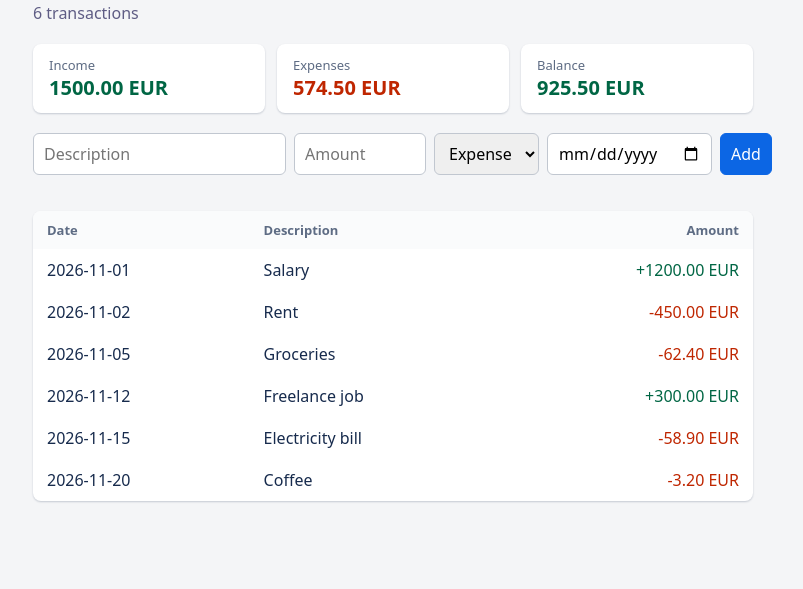
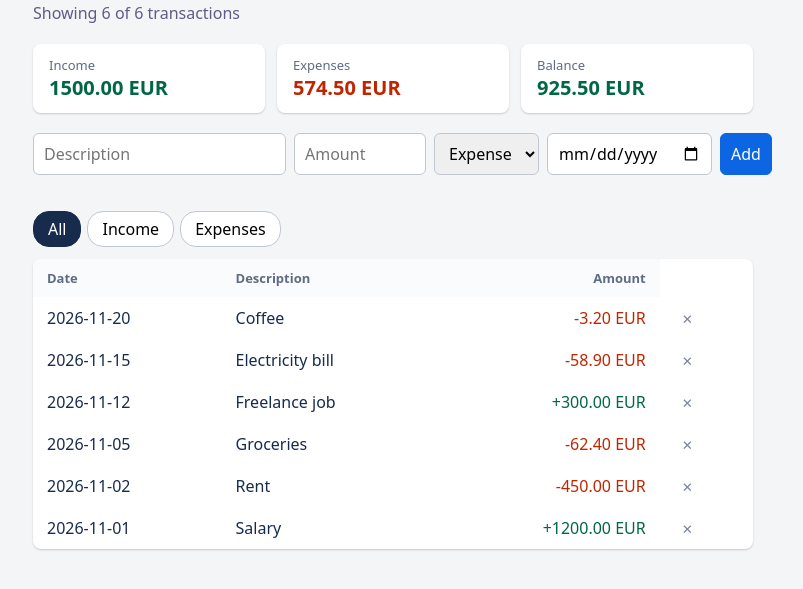
Before and after one commit to GiorgosFoteinopoulos/pocket-budget, a plain HTML site: page index.html in a window 1280 px wide. Shown: the part 69-658 px from the top of the page, without its empty margins (247-1050 px from the left). Drawn offline with Linux system fonts and the light colour scheme.

Commit message:
PB-7 Filter by type, sort newest first and delete transactions

```diff
--- a/css/styles.css
+++ b/css/styles.css
@@ -115,3 +115,35 @@ th {
     color: #bf2600;
     font-size: 14px;
 }
+
+.filters {
+    display: flex;
+    gap: 6px;
+    margin-bottom: 12px;
+}
+
+.filters button {
+    padding: 6px 14px;
+    border: 1px solid #c1c7d0;
+    border-radius: 16px;
+    background: #ffffff;
+    font: inherit;
+    cursor: pointer;
+}
+
+.filters button.active {
+    background: #172b4d;
+    border-color: #172b4d;
+    color: #ffffff;
+}
+.delete {
+    padding: 2px 8px;
+    border: none;
+    background: transparent;
+    color: #7a869a;
+    cursor: pointer;
+}
+
+.delete:hover {
+    color: #bf2600
+}
--- a/index.html
+++ b/index.html
@@ -39,6 +39,12 @@
     </form>
     <p id="form-error" class="form-error"></p>
 
+    <div class="filters">
+        <button type="button" data-filter="all" class="active">All</button>
+        <button type="button" data-filter="income">Income</button>
+        <button type="button" data-filter="expense">Expenses</button>
+    </div>
+
 <table class="transactions">
     <thead>
     <tr>
--- a/js/app.js
+++ b/js/app.js
@@ -1,13 +1,18 @@
 const currency = 'EUR';
 
-const transactions = [
-    { description: 'Salary', amount: 1200, date: '2026-11-01' },
-    { description: 'Rent', amount: -450, date: '2026-11-02' },
-    { description: 'Groceries', amount: -62.40, date: '2026-11-05' },
-    { description: 'Freelance job', amount: 300, date: '2026-11-12' },
-    { description: 'Electricity bill', amount: -58.90, date: '2026-11-15' },
-    { description: 'Coffee', amount: -3.20, date: '2026-11-20' }
+// ---------- Data (PB-4) ----------
+
+let transactions = [
+    { id: 1, description: 'Salary', amount: 1200, date: '2026-11-01' },
+    { id: 2, description: 'Rent', amount: -450, date: '2026-11-02' },
+    { id: 3, description: 'Groceries', amount: -62.40, date: '2026-11-05' },
+    { id: 4, description: 'Freelance job', amount: 300, date: '2026-11-12' },
+    { id: 5, description: 'Electricity bill', amount: -58.90, date: '2026-11-15' },
+    { id: 6, description: 'Coffee', amount: -3.20, date: '2026-11-20' }
 ];
+let nextId = 7;
+
+// ---------- Formatting (PB-3) ----------
 
 function formatMoney(amount) {
     return `${amount.toFixed(2)} ${currency}`;
@@ -21,6 +26,7 @@ function formatSigned(amount) {
     }
 }
 
+// ---------- Working with the list (PB-4) ----------
 
 function summarize(list) {
     let income = 0;
@@ -35,11 +41,12 @@ function summarize(list) {
     return { income: income, expenses: expenses, balance: income + expenses };
 }
 
+// ---------- Showing it on the page (PB-5) ----------
+
 const rowsBody = document.getElementById('transaction-rows');
 const incomeLabel = document.getElementById('total-income');
 const expensesLabel = document.getElementById('total-expenses');
 const balanceLabel = document.getElementById('total-balance');
-
 
 function createRow(transaction) {
     const row = document.createElement('tr');
@@ -58,7 +65,16 @@ function createRow(transaction) {
         amountCell.className = 'amount expense';
     }
 
-    row.append(dateCell, descriptionCell, amountCell);
+    const actionCell = document.createElement('td');
+    const deleteButton = document.createElement('button');
+    deleteButton.type = 'button';
+    deleteButton.className = 'delete';
+    deleteButton.dataset.id = transaction.id;
+    deleteButton.textContent = '✕';
+    deleteButton.title = 'Delete';
+    actionCell.append(deleteButton);
+
+    row.append(dateCell, descriptionCell, amountCell, actionCell);
     return row;
 }
 
@@ -73,7 +89,6 @@ function renderTotals(summary) {
     incomeLabel.textContent = formatMoney(summary.income);
     expensesLabel.textContent = formatMoney(Math.abs(summary.expenses));
     balanceLabel.textContent = formatMoney(summary.balance);
-
     if (summary.balance < 0) {
         balanceLabel.className = 'value expense';
     } else {
@@ -82,11 +97,13 @@ function renderTotals(summary) {
 }
 
 function renderAll() {
-    renderTable(transactions);
+    const visible = visibleTransactions();
+    renderTable(visible);
     renderTotals(summarize(transactions));
-    document.getElementById('summary').textContent = `${transactions.length} transactions`;
+    document.getElementById('summary').textContent = `Showing ${visible.length} of ${transactions.length} transactions`;
 }
 
+// ---------- Adding from the form (PB-6) ----------
 
 const form = document.getElementById('transaction-form');
 const descriptionInput = document.getElementById('description');
@@ -98,7 +115,6 @@ const formError = document.getElementById('form-error');
 function showError(text) {
     formError.textContent = text;
 }
-
 
 function handleSubmit(event) {
     event.preventDefault();
@@ -126,7 +142,8 @@ function handleSubmit(event) {
         signedAmount = -amount;
     }
 
-    transactions.push({ description: description, amount: signedAmount, date: date });
+    transactions.push({ id: nextId, description: description, amount: signedAmount, date: date });
+    nextId = nextId + 1;
     renderAll();
 
     showError('');
@@ -135,5 +152,49 @@ function handleSubmit(event) {
     descriptionInput.focus();
 }
 
+// ---------- Filter, sort, delete (PB-7) ----------
+
+const filtersBox = document.querySelector('.filters');
+let currentFilter = 'all';
+
+function visibleTransactions() {
+    let visible = transactions;
+    if (currentFilter === 'income') {
+        visible = transactions.filter(t => t.amount > 0);
+    } else if (currentFilter === 'expense') {
+        visible = transactions.filter(t => t.amount < 0);
+    }
+    return visible.slice().sort((a, b) => b.date.localeCompare(a.date));
+}
+
+function handleFilterClick(event) {
+    const button = event.target.closest('button[data-filter]');
+    if (!button) {
+        return;
+    }
+    currentFilter = button.dataset.filter;
+    for (const filterButton of filtersBox.querySelectorAll('button')) {
+        filterButton.classList.toggle('active', filterButton === button);
+    }
+    renderAll();
+}
+
+function handleRowClick(event) {
+    const button = event.target.closest('button[data-id]');
+    if (!button) {
+        return;
+    }
+    const id = Number(button.dataset.id);
+    const transaction = transactions.find(t => t.id === id);
+    if (confirm(`Delete "${transaction.description}"?`)) {
+        transactions = transactions.filter(t => t.id !== id);
+        renderAll();
+    }
+}
+
+// ---------- Start ----------
+
 form.addEventListener('submit', handleSubmit);
+filtersBox.addEventListener('click', handleFilterClick);
+rowsBody.addEventListener('click', handleRowClick);
 renderAll();
```
